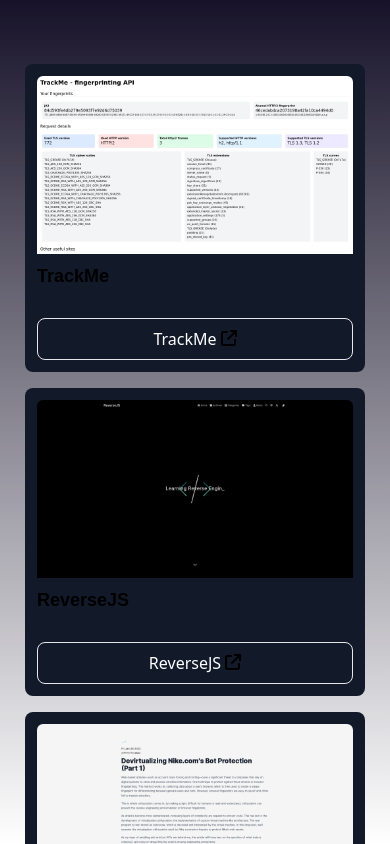
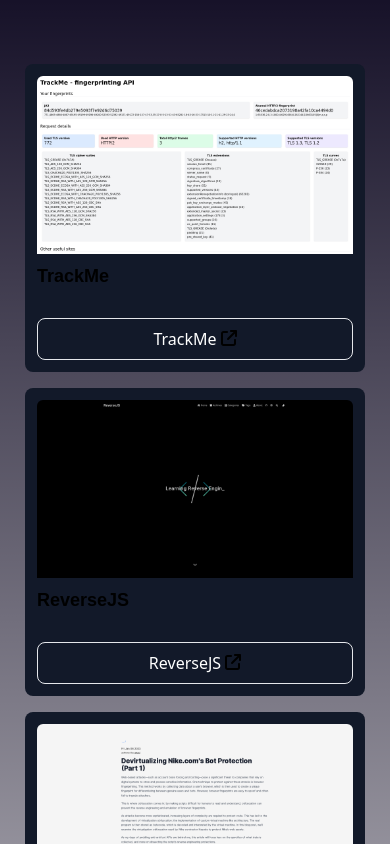
Before and after one commit to asavor/decode, a Next.js app: page /opensource-tools in a window 390 px wide. Shown: the top 844 px of the page. Built offline with nearby package versions, Linux system fonts and the light colour scheme; a web font is replaced by a local one.

Commit message:
fixed mobile color bug

```diff
--- a/src/app/(navbar)/px/page.tsx
+++ b/src/app/(navbar)/px/page.tsx
@@ -3,7 +3,7 @@
 import Navbar from "@/components/navbar/navbar";
 export default function Px() {
   return (
-    <main className={"container mx-auto flex flex-col h-screen"}>
+    <main className={"container mx-auto flex flex-col h-screen px-3"}>
       <Navbar></Navbar>
       <Decoder></Decoder>
       <Footer></Footer>
--- a/src/app/layout.tsx
+++ b/src/app/layout.tsx
@@ -12,7 +12,7 @@
 }) {
   return (
     <html lang="en">
-      <body className={"bg-darkCustomColour min-h-screen"}>
+      <body className={"bg-darkCustomColour min-h-screen h-auto"}>
         {children}
         <Analytics />
       </body>
--- a/src/app/opensource-tools/layout.tsx
+++ /dev/null
@@ -1,17 +0,0 @@
-import OpenSourceTools from "@/app/opensource-tools/page";
-
-export const metadata = {
-  title: "OpenSource Tools | antibot.to",
-};
-
-export default function OpenSourceToolsLayout({
-  children,
-}: {
-  children: React.ReactNode;
-}) {
-  return (
-    <html lang="en">
-      <body className={"bg-darkCustomColour min-h-screen"}>{children}</body>
-    </html>
-  );
-}
--- a/src/app/opensource-tools/page.tsx
+++ b/src/app/opensource-tools/page.tsx
@@ -4,7 +4,7 @@
 
 export default function OpenSourceTools() {
   return (
-    <main className=" pt-16 container mx-auto relative flex flex-col h-screen justify-between">
+    <main className=" pt-16 container mx-auto relative flex flex-col min-h-screen justify-between">
       <ToolsGrid></ToolsGrid>
       <Footer></Footer>
     </main>
```
